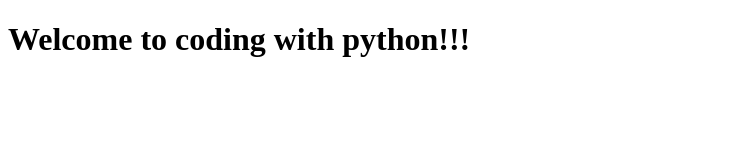
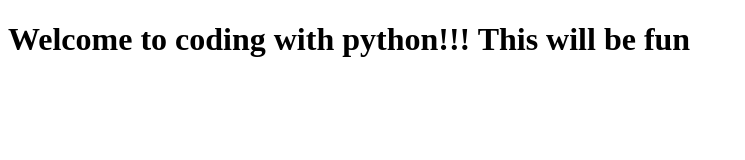
Before and after one commit to TheProgrammerWithCode/coursera-test, a plain HTML site: page site/index.html in a window 1280 px wide. Shown: the whole page, without its empty margins (0-745 px from the left). Drawn offline with Linux system fonts and the light colour scheme.

Commit message:
Small addition to our page content

```diff
--- a/site/index.html
+++ b/site/index.html
@@ -4,6 +4,6 @@
 	<title>Learn coding</title>
 </head>
 <body>
-<h1>Welcome to coding with python!!!<h1>
+<h1>Welcome to coding with python!!! This will be fun<h1>
 </body>
 </html>
```
